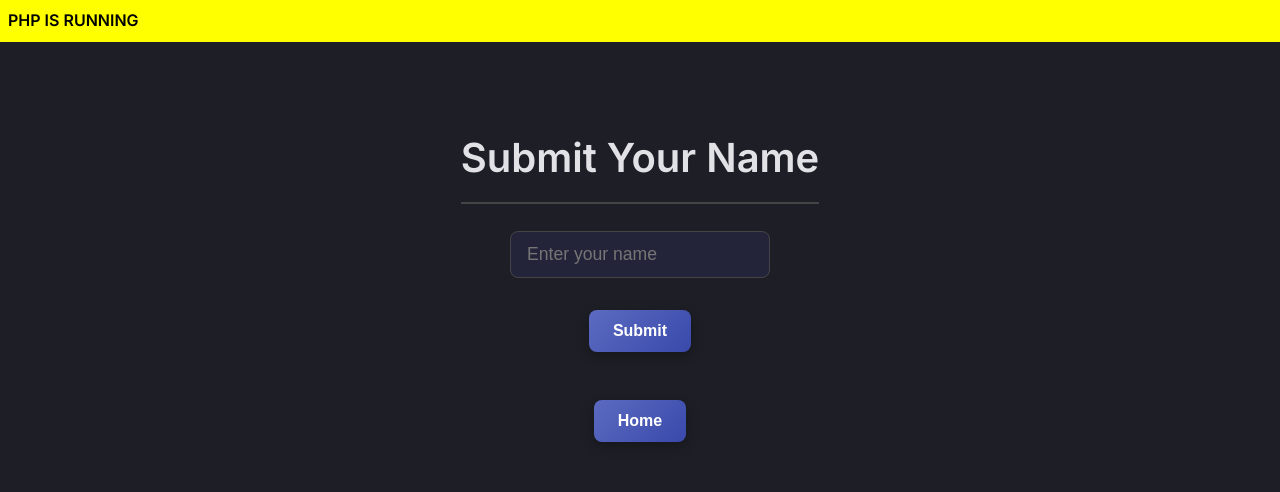
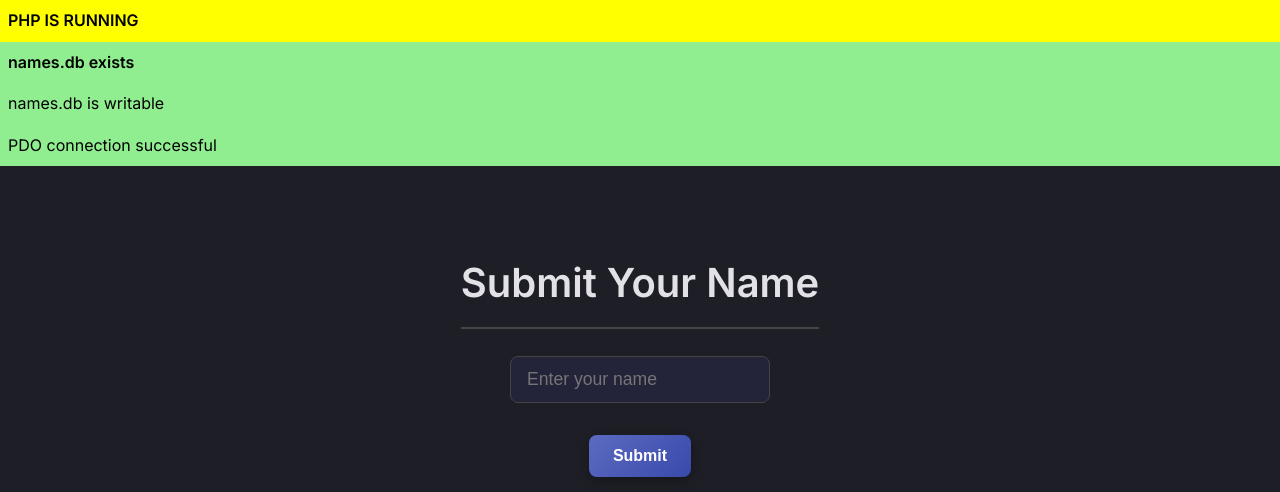
Before and after one commit to T1mohtml/ferendovych.uk, a PHP site: page /submit/index.php in a window 1280 px wide. Shown: the top 492 px of the page. Run offline with PHP 8.4, Linux system fonts and the light colour scheme; data comes from the database, SQL or seed files in the repository.

Commit message:
Refactor index.php to improve database existence and writable checks with enhanced error messaging

```diff
--- a/submit/index.php
+++ b/submit/index.php
@@ -1,4 +1,28 @@
-<?php echo "<div style='background:yellow;color:black;padding:8px;font-weight:bold;'>PHP IS RUNNING</div>"; ?>
+<?php
+echo "<div style='background:yellow;color:black;padding:8px;font-weight:bold;'>PHP IS RUNNING</div>";
+$db_path = __DIR__ . "/names.db";
+if (file_exists($db_path)) {
+    echo "<div style='background:lightgreen;color:black;padding:8px;font-weight:bold;'>names.db exists</div>";
+    if (is_writable($db_path)) {
+        echo "<div style='background:lightgreen;color:black;padding:8px;'>names.db is writable</div>";
+    } else {
+        echo "<div style='background:orange;color:black;padding:8px;'>names.db is NOT writable</div>";
+    }
+} else {
+    if (is_writable(__DIR__)) {
+        echo "<div style='background:lightgreen;color:black;padding:8px;'>Directory is writable, DB can be created</div>";
+    } else {
+        echo "<div style='background:orange;color:black;padding:8px;'>Directory is NOT writable, DB cannot be created</div>";
+    }
+}
+try {
+    $db = new PDO("sqlite:$db_path");
+    $db->setAttribute(PDO::ATTR_ERRMODE, PDO::ERRMODE_EXCEPTION);
+    echo "<div style='background:lightgreen;color:black;padding:8px;'>PDO connection successful</div>";
+} catch (Exception $e) {
+    echo "<div style='background:red;color:white;padding:8px;'>PDO ERROR: ".htmlspecialchars($e->getMessage())."</div>";
+}
+?>
 <?php
 // Enable error logging to browser console for debugging
 function js_console_log($msg) {
```
